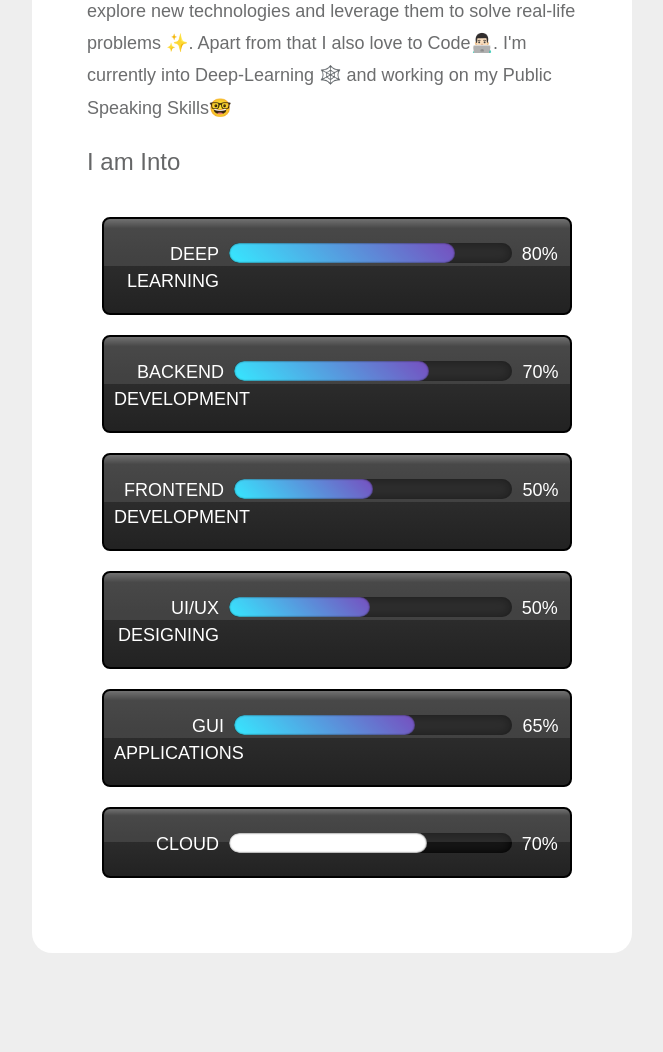
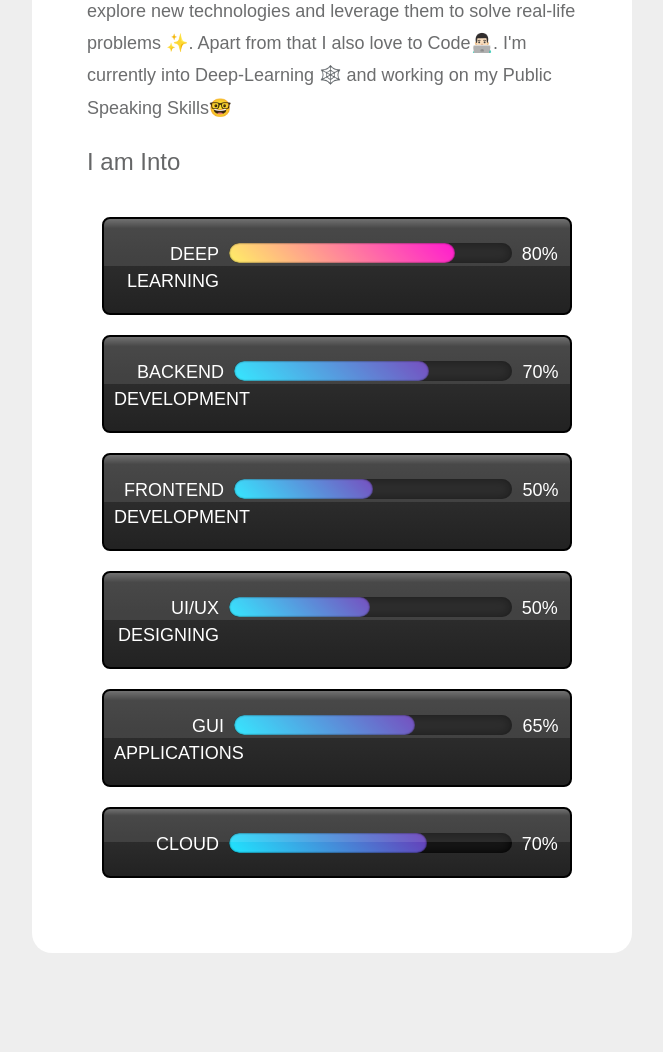
Before and after one commit to KKhushhalR2405/Portfolio, a Flask app: page / in a window 1280 px wide. Shown: the part 993-2045 px from the top of the page, without its empty margins (308-971 px from the left). Run offline with Flask 2, Linux system fonts and the light colour scheme; some libraries are stand-ins or nearby versions; some web fonts are replaced.

Commit message:
skills graph

```diff
--- a/static/css/skills.css
+++ b/static/css/skills.css
@@ -107,12 +107,12 @@ body
 		width : 0;
 	}
 }
-.container .skills:nth-child(1) .percent .progress{
+.container .skills:nth-child(even) .percent .progress{
 	background: linear-gradient(45deg, #1fe6ff, #673AB7);
 
 }
-.container .skills:nth-child(2) .percent .progress{
-	background: linear-gradient(45deg, #1fe6ff, #673AB7);
+.container .skills:nth-child(odd) .percent .progress{
+	background: linear-gradient(45deg, #ffee54, #ff00ca);
 
 }
 .container .skills:nth-child(3) .percent .progress{
```
